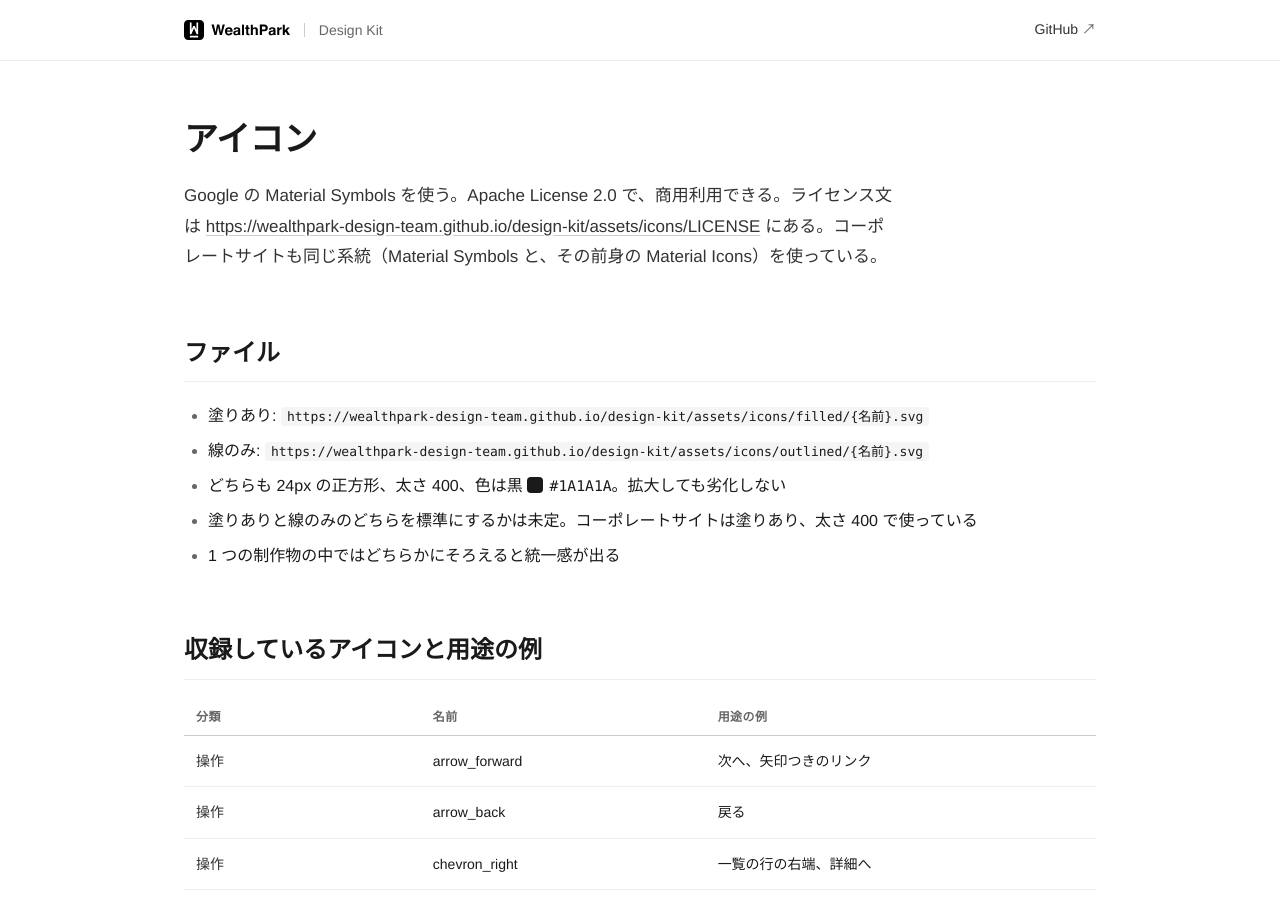
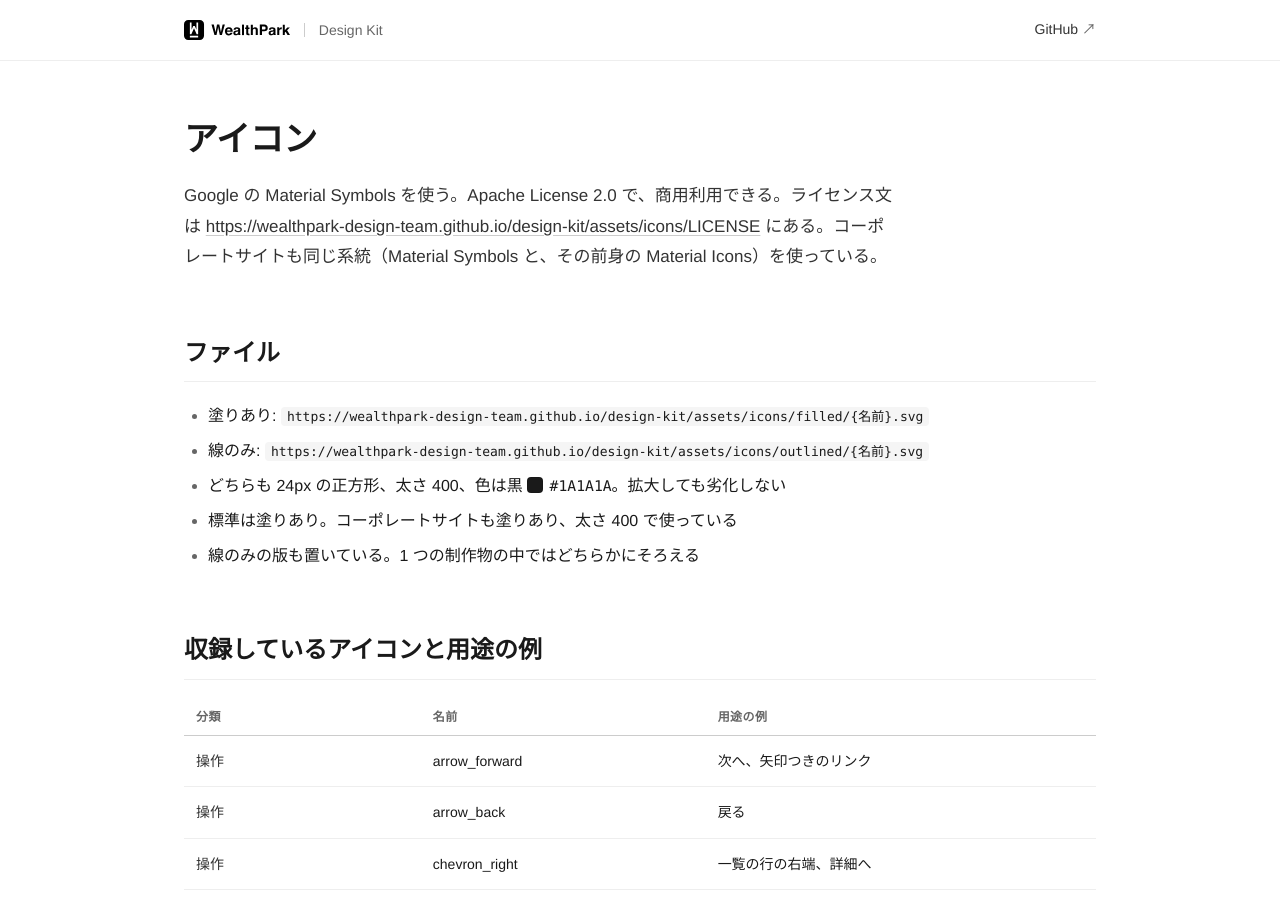
Before and after one commit to wealthpark-design-team/design-kit, a Jekyll site: the page built from references/icons.md, in a window 1280 px wide and 900 px high. Built offline with Jekyll 4.4.1, drawn with Linux system fonts in a browser that asks for light colours; our own code applies the rules of GitHub Pages for plain Markdown files.

Commit message:
docs(icons): make the filled variant the standard

```diff
--- a/references/icons.md
+++ b/references/icons.md
@@ -7,8 +7,8 @@
 - 塗りあり: https://wealthpark-design-team.github.io/design-kit/assets/icons/filled/{名前}.svg
 - 線のみ: https://wealthpark-design-team.github.io/design-kit/assets/icons/outlined/{名前}.svg
 - どちらも 24px の正方形、太さ 400、色は黒 #1A1A1A。拡大しても劣化しない
-- 塗りありと線のみのどちらを標準にするかは未定。コーポレートサイトは塗りあり、太さ 400 で使っている
-- 1 つの制作物の中ではどちらかにそろえると統一感が出る
+- 標準は塗りあり。コーポレートサイトも塗りあり、太さ 400 で使っている
+- 線のみの版も置いている。1 つの制作物の中ではどちらかにそろえる
 
 ## 収録しているアイコンと用途の例
 
```
Also changed, not shown: SKILL.md (+1 -1 lines), docs/backlog.md (+2 -2 lines).
